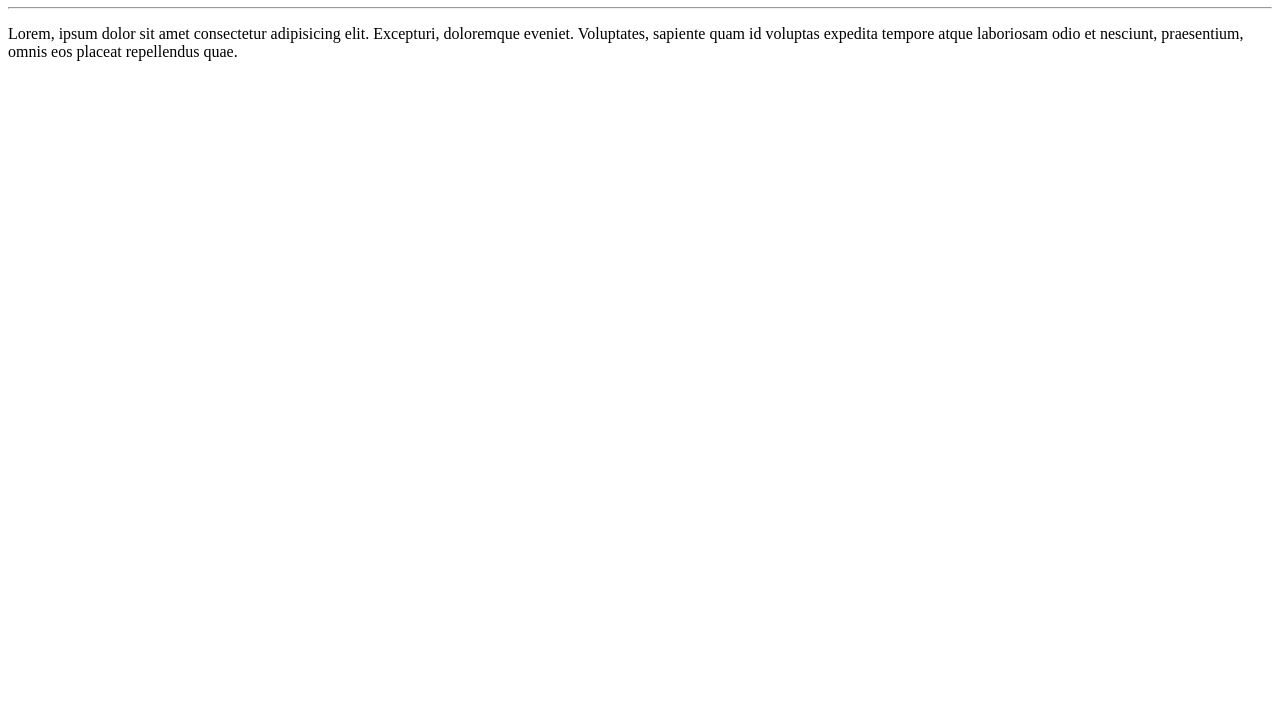
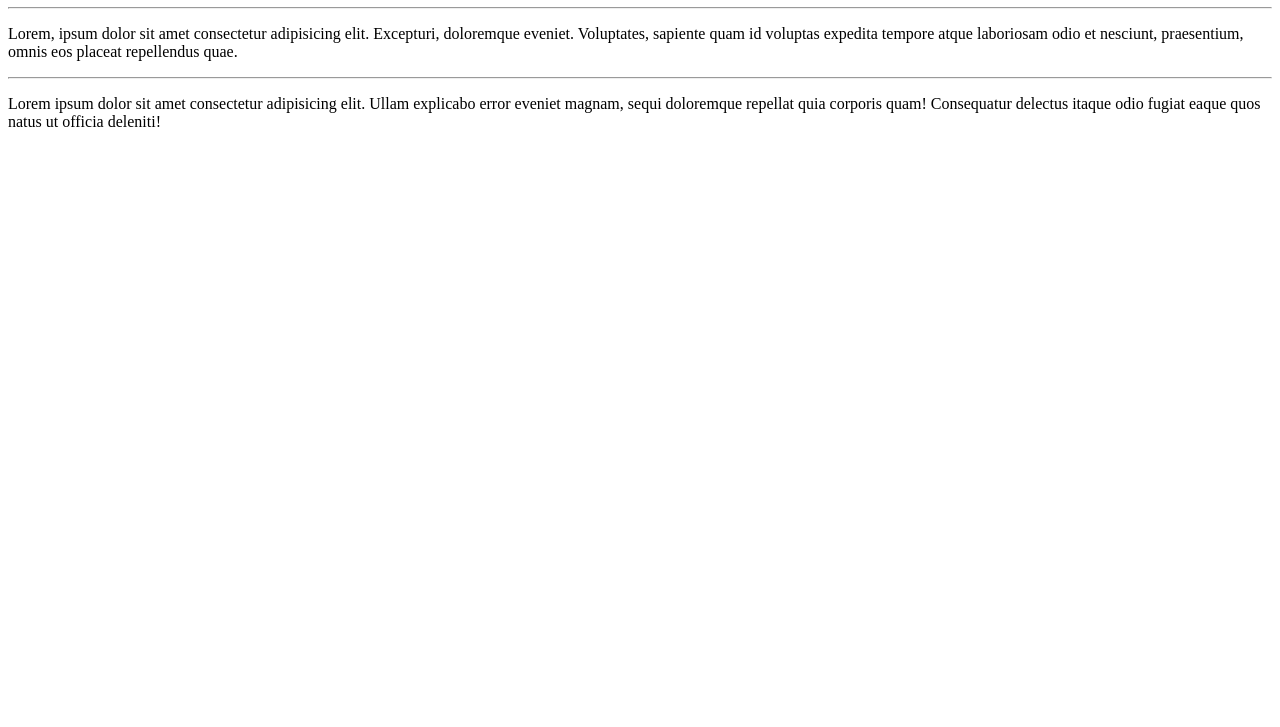
Before and after one commit to POWERPHPS/Trabalho_Frontend, a plain HTML site: page Front-exemplo/Index.html in a window 1280 px wide. Shown: the part 73-800 px from the top of the page. Drawn offline with Linux system fonts and the light colour scheme.

Commit message:
Adicionei mais um paragrafo ao Index

```diff
--- a/Front-exemplo/Index.html
+++ b/Front-exemplo/Index.html
@@ -9,5 +9,7 @@
     <h1>Neuro Abraço</h1>
     <hr>
     <p>Lorem, ipsum dolor sit amet consectetur adipisicing elit. Excepturi, doloremque eveniet. Voluptates, sapiente quam id voluptas expedita tempore atque laboriosam odio et nesciunt, praesentium, omnis eos placeat repellendus quae.</p>
+    <hr>
+    <p>Lorem ipsum dolor sit amet consectetur adipisicing elit. Ullam explicabo error eveniet magnam, sequi doloremque repellat quia corporis quam! Consequatur delectus itaque odio fugiat eaque quos natus ut officia deleniti!</p>
 </body>
 </html>
```
